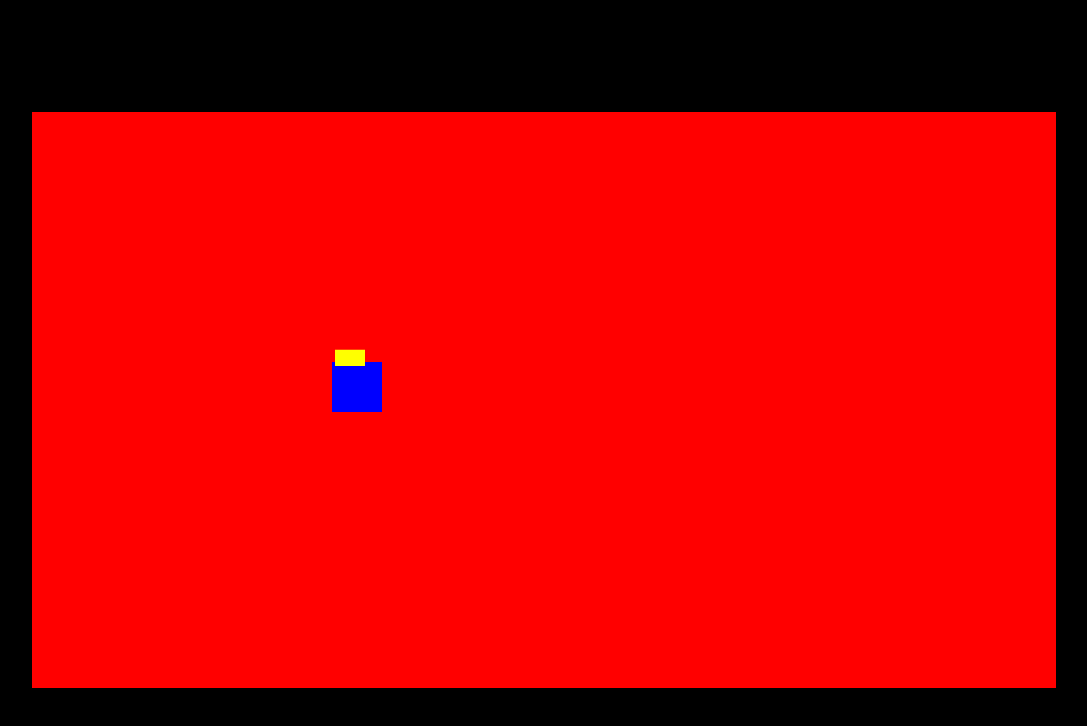
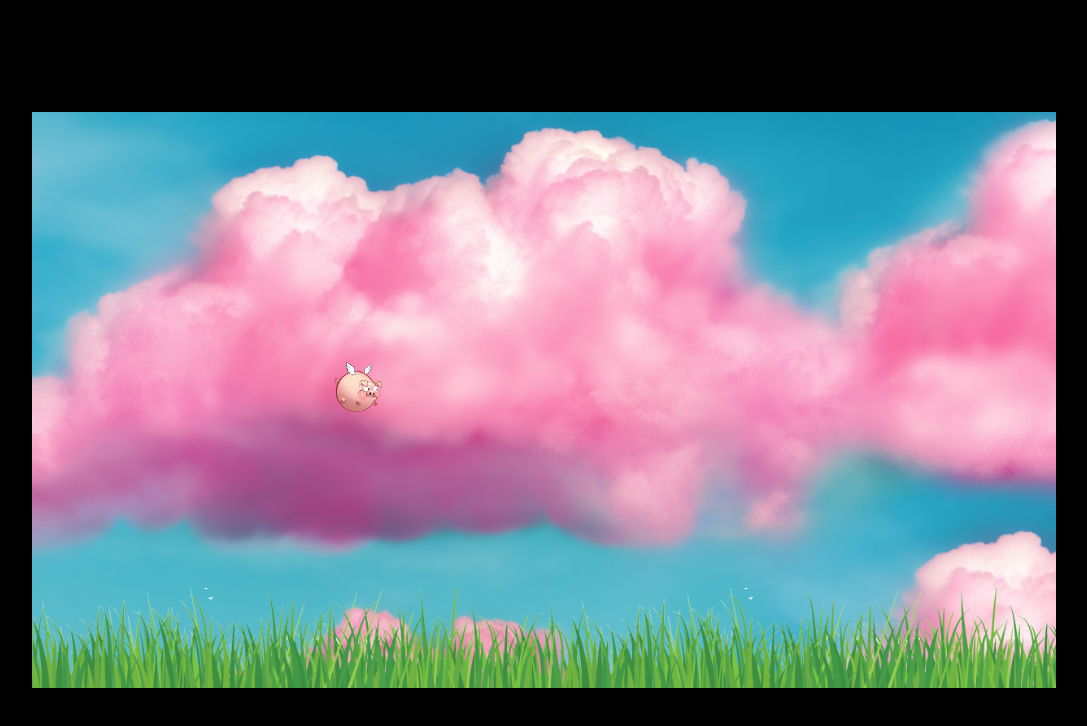
Before and after one commit to annagudrun/flappy, a website: page app/index.html in a window 1280 px wide. Shown: the whole page, without its empty margins (96-1183 px from the left). Drawn offline with nearby package versions, Linux system fonts and the light colour scheme; files that its build step writes are made by us from their sources.

Commit message:
bakgrunnur og stöff

```diff
--- a/app/index.html
+++ b/app/index.html
@@ -24,9 +24,9 @@
         <![endif]-->
 
         <div class="GameCanvas">
-            <div class="Player">
-              <div class="wing"></div>
-            </div>
+            <div class="Ground"></div>
+            <div class="Player"></div>
+
 
             <div class="Scoreboard">
                 <button class="Scoreboard-restart">
--- a/app/scripts/player.js
+++ b/app/scripts/player.js
@@ -42,7 +42,8 @@ window.Player = (function() {
 		this.checkCollisionWithBounds();
 
 		// Update UI
-		this.el.css('transform', 'translate(' + this.pos.x + 'em, ' + this.pos.y + 'em)');
+		//með því að bæta við translateZ þá er þetta element með sér layer á skjákortinu
+		this.el.css('transform', 'translateZ(0) translate(' + this.pos.x + 'em, ' + this.pos.y + 'em)');
 	};
 
 	Player.prototype.checkCollisionWithBounds = function() {
--- a/app/styles/_player.scss
+++ b/app/styles/_player.scss
@@ -9,4 +9,6 @@
     height: em(50px);
 
     background: blue;
+
+    transform: translateZ(0);
 }
```
Also changed, not shown: app/images/ground.png (added), app/images/pig.png (added), app/images/pinkCloud.png (added), app/scripts/game.js (line endings or trailing spaces), app/styles/main.css.
